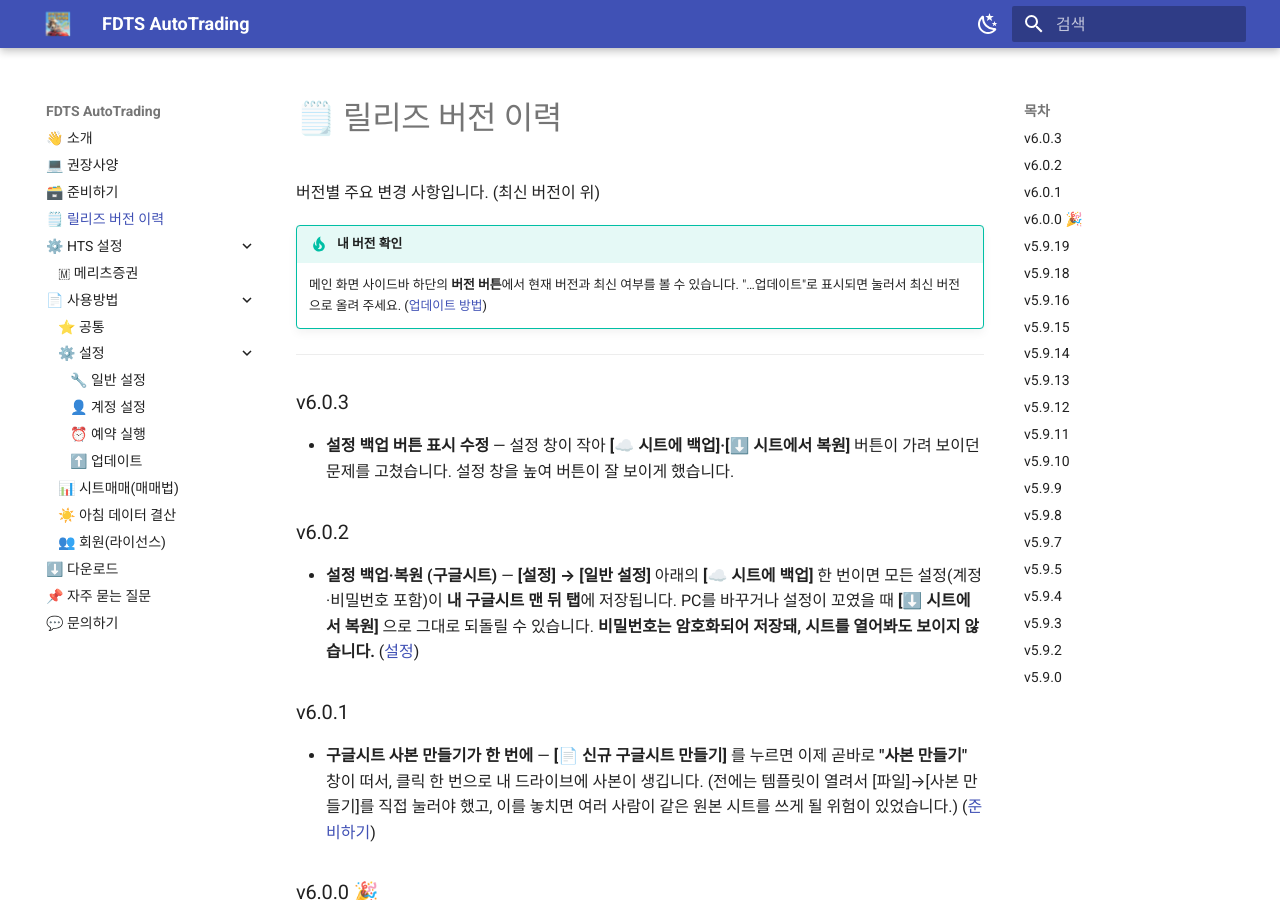
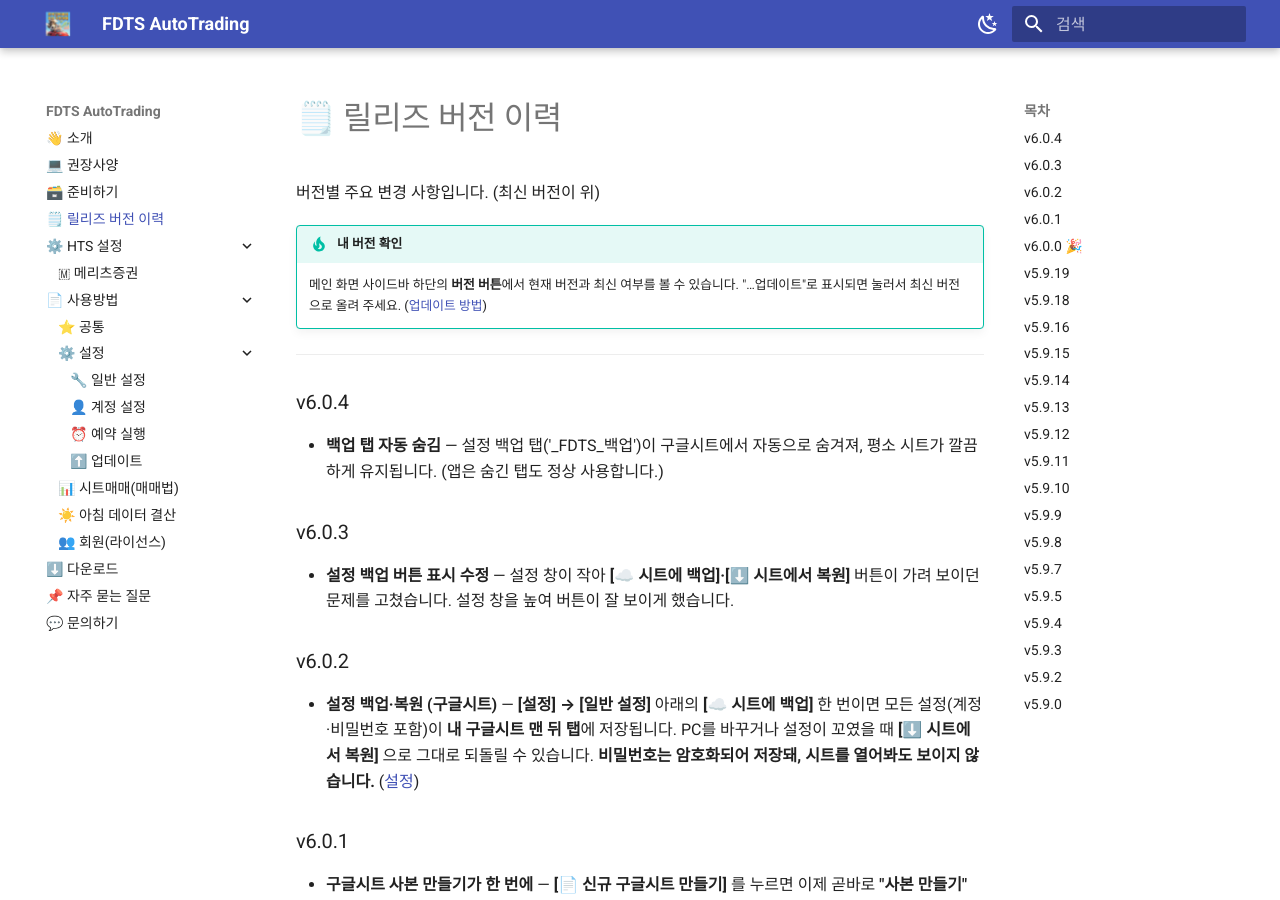
Before and after one commit to roykimever/FDTS-Dist, an MkDocs documentation site: the page built from docs/releases.md, in a window 1280 px wide and 900 px high. Built offline with MkDocs 1.6.1 and Material for MkDocs 9.7.7, drawn with Linux system fonts in a browser that asks for light colours.

Commit message:
docs: v6.0.4

```diff
--- a/docs/releases.md
+++ b/docs/releases.md
@@ -6,6 +6,9 @@
     메인 화면 사이드바 하단의 **버전 버튼**에서 현재 버전과 최신 여부를 볼 수 있습니다. "…업데이트"로 표시되면 눌러서 최신 버전으로 올려 주세요. ([업데이트 방법](usage/update.md))
 
 ---
+
+### v6.0.4
+- **백업 탭 자동 숨김** — 설정 백업 탭('_FDTS_백업')이 구글시트에서 자동으로 숨겨져, 평소 시트가 깔끔하게 유지됩니다. (앱은 숨긴 탭도 정상 사용합니다.)
 
 ### v6.0.3
 - **설정 백업 버튼 표시 수정** — 설정 창이 작아 **[☁️ 시트에 백업]·[⬇️ 시트에서 복원]** 버튼이 가려 보이던 문제를 고쳤습니다. 설정 창을 높여 버튼이 잘 보이게 했습니다.
```
